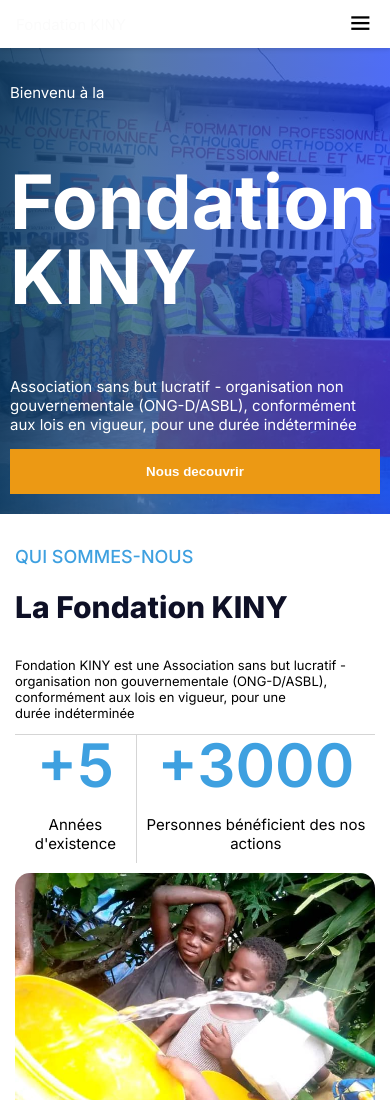
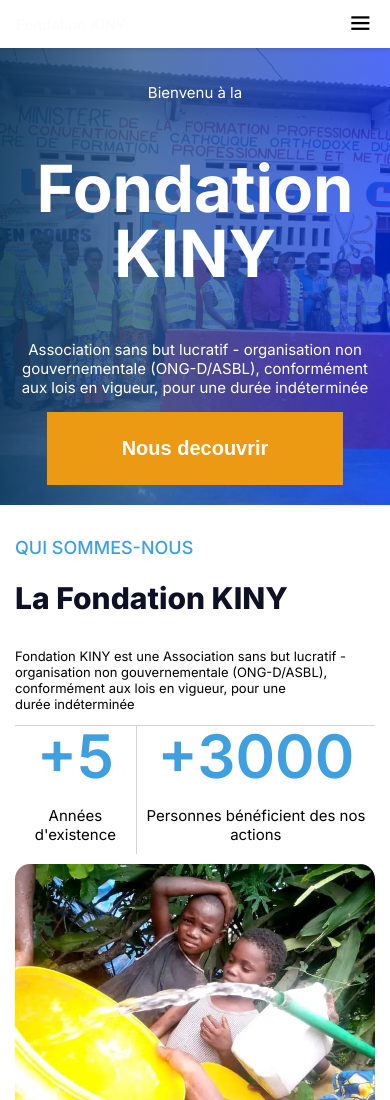
Before and after one commit to Benjamin-Bukasa/FKINY, a plain HTML site: page index.html in a window 390 px wide. Shown: the top 1100 px of the page. Drawn offline with nearby package versions, Linux system fonts and the light colour scheme.

Commit message:
fix: correct hero section title size

```diff
--- a/assets/css/styles.css
+++ b/assets/css/styles.css
@@ -941,25 +941,28 @@ a {
 
   .mainContent .hero .heroText{
     width: 100%;
+    text-align: center;
   }
 
   .mainContent .hero .heroText h1{
-    font-size: 75px;
-    line-height: 75px;
+    font-size: 65px;
+    line-height: 65px;
   }
 
   .mainContent .hero .heroText button{
-    padding: 15px 50px;
+    padding: 25px 50px;
     border: none;
     background-color: #ec9914;
     font-weight: 600;
     color: #000;
-    width: 100%;
+    width: 80%;
+    margin: auto;
   }
 
   .mainContent .hero .heroText button a{
     text-decoration: none;
     color: white;
+    font-size: 20px;
   }
 
   .mainContent .hero  .heroInfos{
```
